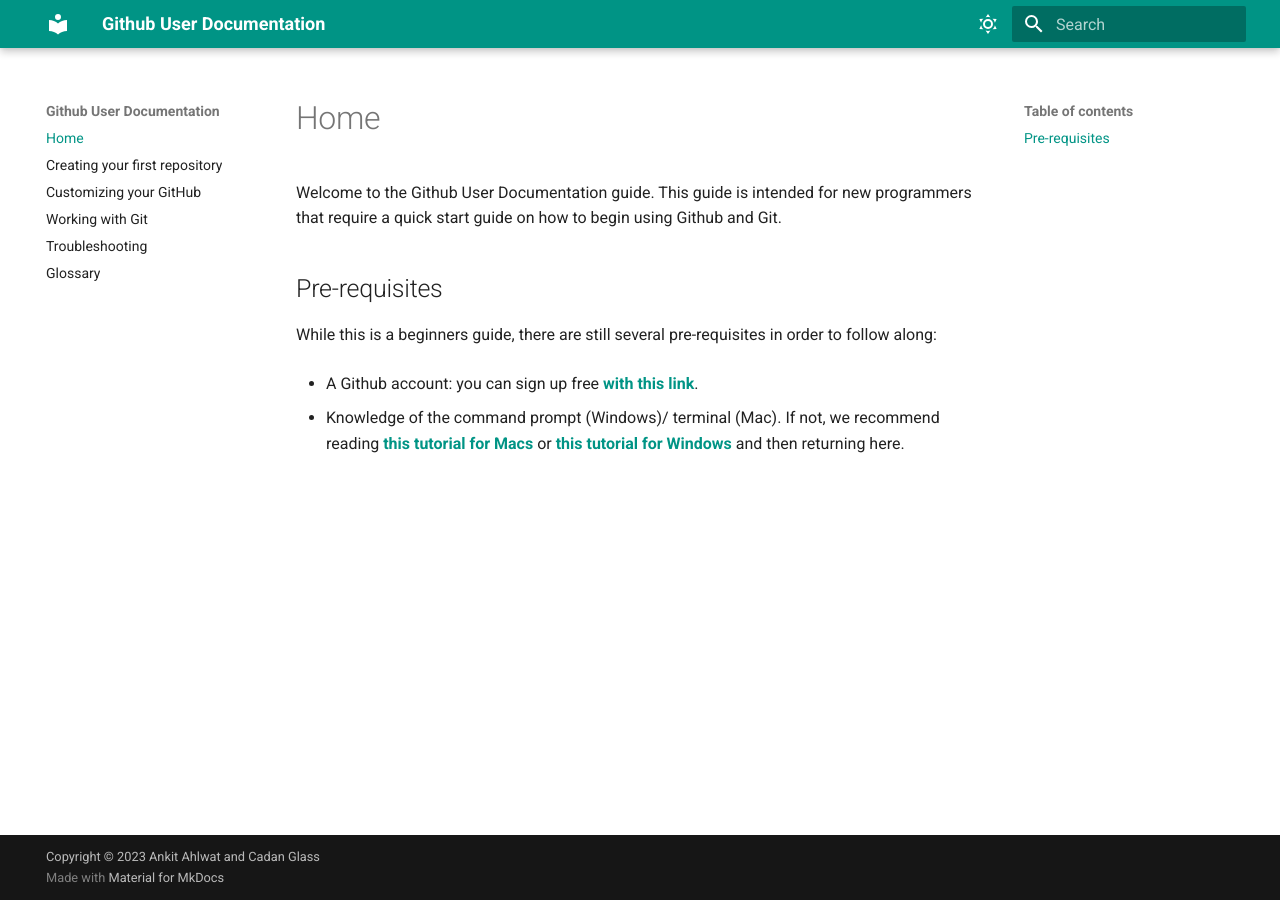
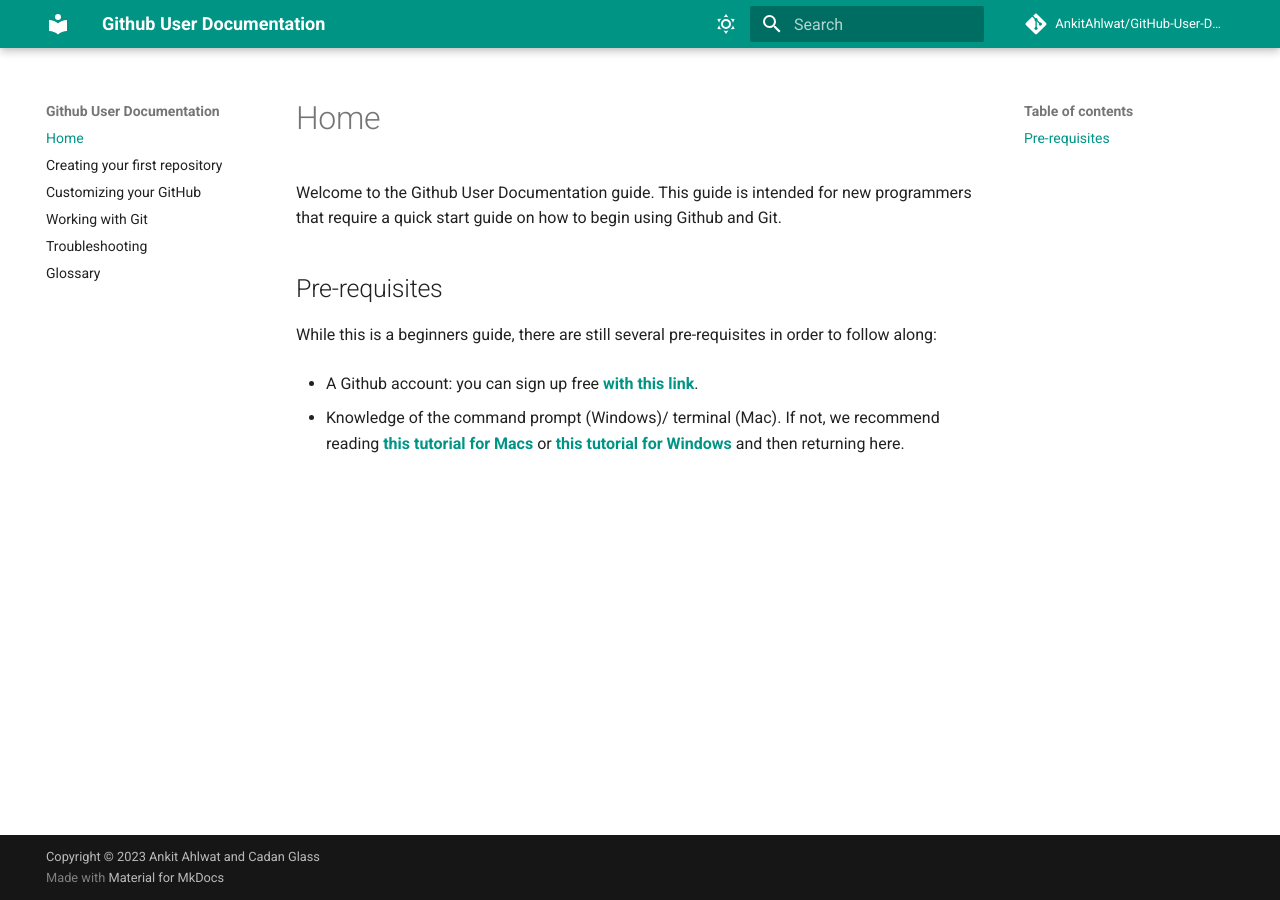
Before and after one commit to AnkitAhlwat/GitHub-User-Documentation, an MkDocs documentation site: the page built from docs/index.md, in a window 1280 px wide. Built offline with MkDocs 1.6.1 and Material for MkDocs 9.7.7, drawn with Linux system fonts in a browser that asks for light colours; comment, search, counter and statistics services are not loaded.

Commit message:
Add our github link

```diff
--- a/mkdocs.yml
+++ b/mkdocs.yml
@@ -1,5 +1,6 @@
 site_name: Github User Documentation
-
+repo_url: https://github.com/AnkitAhlwat/GitHub-User-Documentation
+repo_name: AnkitAhlwat/GitHub-User-Documentation
 nav:
     - Home: 'index.md'
     - 'Creating your first repository': 'Creating a repository.md'
@@ -13,6 +14,7 @@
 theme:
   name: material
   features: content.code.copy
+
 
 
 
```
